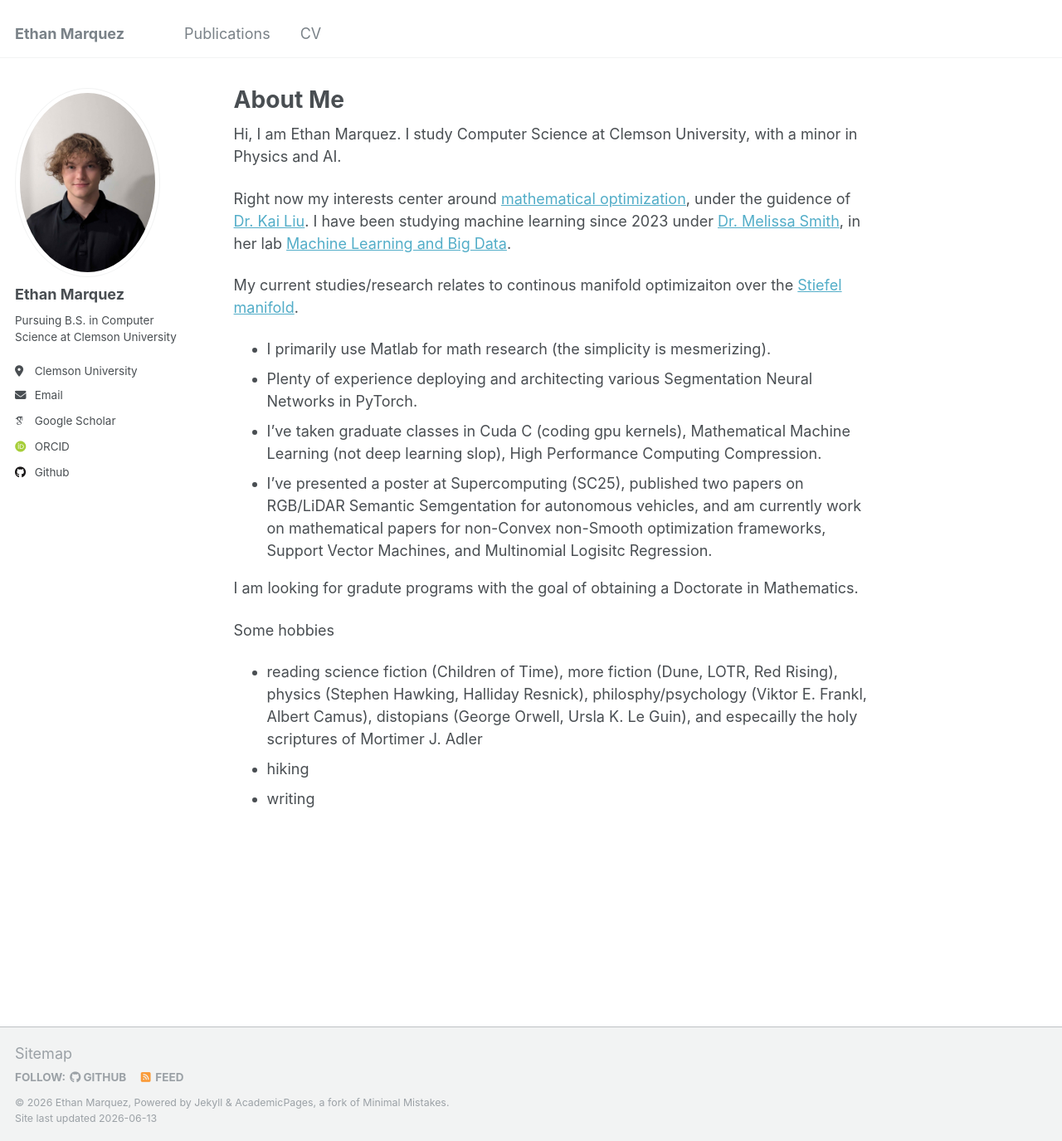
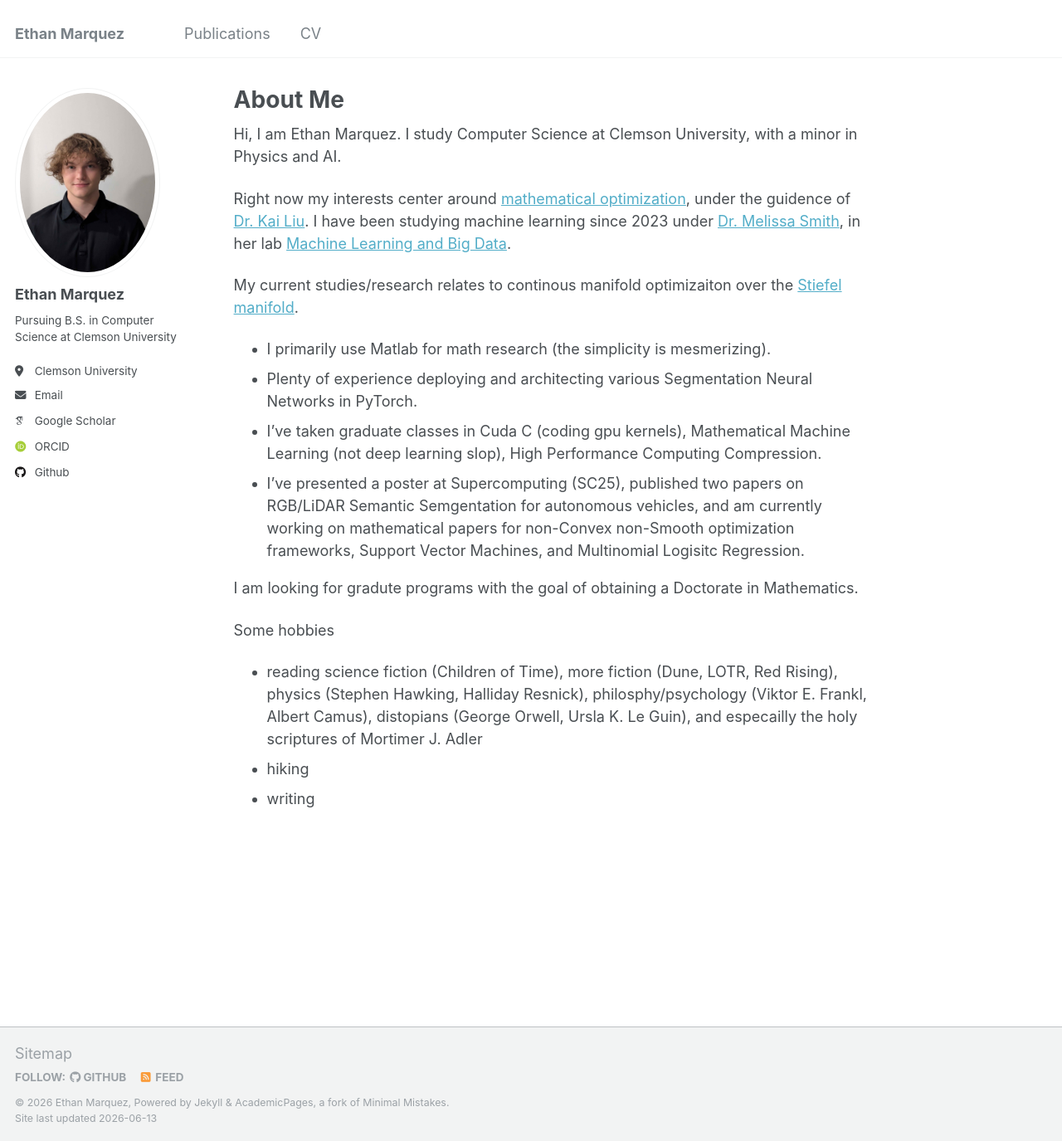
Before and after one commit to ethanmarq/ethanmarq.github.io, a Jekyll site: the page built from _pages/about.md, in a window 1280 px wide and 1375 px high. Shown: the whole window at 83% size. Built offline with Jekyll 4.4.1, drawn with Linux system fonts in a browser that asks for light colours; some web fonts are replaced.

Commit message:
about me

```diff
--- a/_pages/about.md
+++ b/_pages/about.md
@@ -16,7 +16,7 @@ My current studies/research relates to continous manifold optimizaiton over the
 - I primarily use Matlab for math research (the simplicity is mesmerizing).
 - Plenty of experience deploying and architecting various Segmentation Neural Networks in PyTorch.
 - I've taken graduate classes in Cuda C (coding gpu kernels), Mathematical Machine Learning (not deep learning slop), High Performance Computing Compression.
-- I've presented a poster at Supercomputing (SC25), published two papers on RGB/LiDAR Semantic Semgentation for autonomous vehicles, and am currently work on mathematical papers for non-Convex non-Smooth optimization frameworks, Support Vector Machines, and Multinomial Logisitc Regression.
+- I've presented a poster at Supercomputing (SC25), published two papers on RGB/LiDAR Semantic Semgentation for autonomous vehicles, and am currently working on mathematical papers for non-Convex non-Smooth optimization frameworks, Support Vector Machines, and Multinomial Logisitc Regression.
 
 I am looking for gradute programs with the goal of obtaining a Doctorate in Mathematics.
 
```
